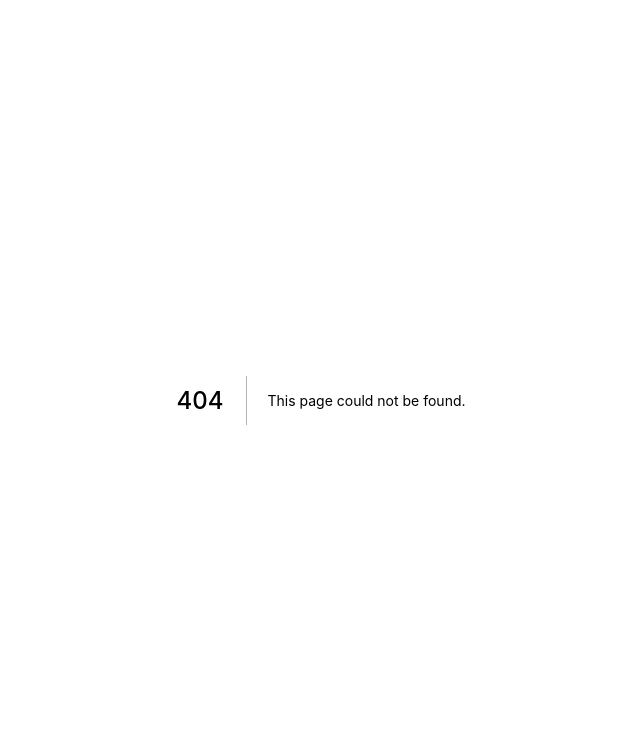
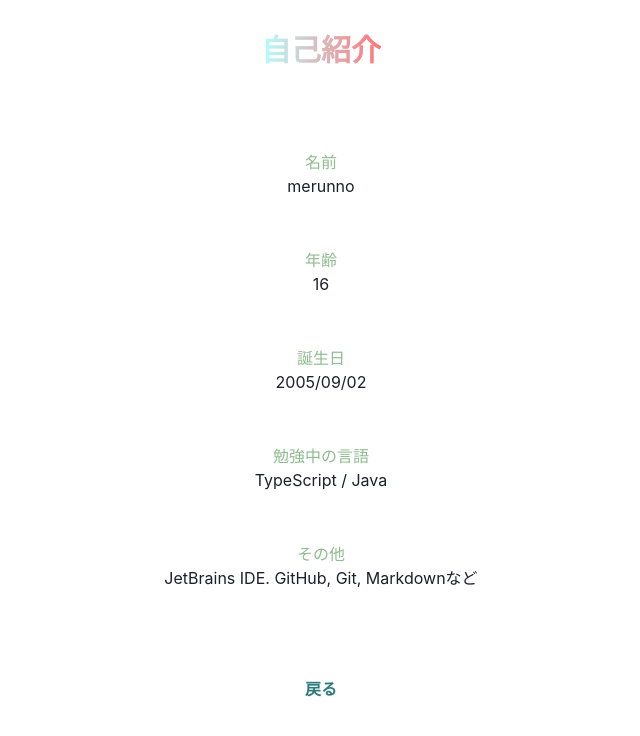
Before and after one commit to shun-shobon/merunno.dev, a Next.js app: page /about_me in a window 1280 px wide. Before the commit this address had no page. Shown: the top 736 px of the page, without its empty margins (319-959 px from the left). Built offline with nearby package versions, Linux system fonts and the light colour scheme.

Commit message:
add: 自己紹介の追加

```diff
--- /dev/null
+++ b/src/pages/about_me.tsx
@@ -0,0 +1,53 @@
+import React from 'react'
+import { Center, Circle, Text } from '@chakra-ui/react'
+
+import AboutMeCSS from '../styles/about_me.module.css'
+import introductionCSS from '../styles/introduction.module.css'
+import { BackButton } from '../component/backButton.component'
+
+export default function About() {
+  return (
+    <main>
+      <div className={'title'}>
+        <Circle w='100%' h='100px'>
+          <Text
+            bgGradient='linear(to-l, #FF7479, #B3FFFF)'
+            bgClip='text'
+            fontSize='3xl'
+            fontWeight='extrabold'
+          >
+            自己紹介
+          </Text>
+        </Circle>
+      </div>
+
+      {/* TODO: もっといい方法で書き直す。 */}
+      <div className={introductionCSS.main}>
+        <div className={AboutMeCSS.Title}>
+          <div className={AboutMeCSS.content}>名前</div>
+          <p>merunno</p>
+        </div>
+        <div className={AboutMeCSS.Title}>
+          <div className={AboutMeCSS.content}>年齢</div>
+          <p>16</p>
+        </div>
+        <div className={AboutMeCSS.Title}>
+          <div className={AboutMeCSS.content}>誕生日</div>
+          <p>2005/09/02</p>
+        </div>
+        <div className={AboutMeCSS.Title}>
+          <div className={AboutMeCSS.content}>勉強中の言語</div>
+          <p>TypeScript / Java</p>
+        </div>
+        <div className={AboutMeCSS.Title}>
+          <div className={AboutMeCSS.content}>その他</div>
+          <p>JetBrains IDE. GitHub, Git, Markdownなど</p>
+        </div>
+      </div>
+
+      <Center h={'200px'}>
+        <BackButton />
+      </Center>
+    </main>
+  )
+}
--- /dev/null
+++ b/src/styles/about_me.module.css
@@ -0,0 +1,10 @@
+.Title {
+    text-align: center;
+    margin: auto;
+    align-items: flex-end;
+}
+
+.content {
+    color: darkseagreen;
+    margin-top: 50px;
+}
```
